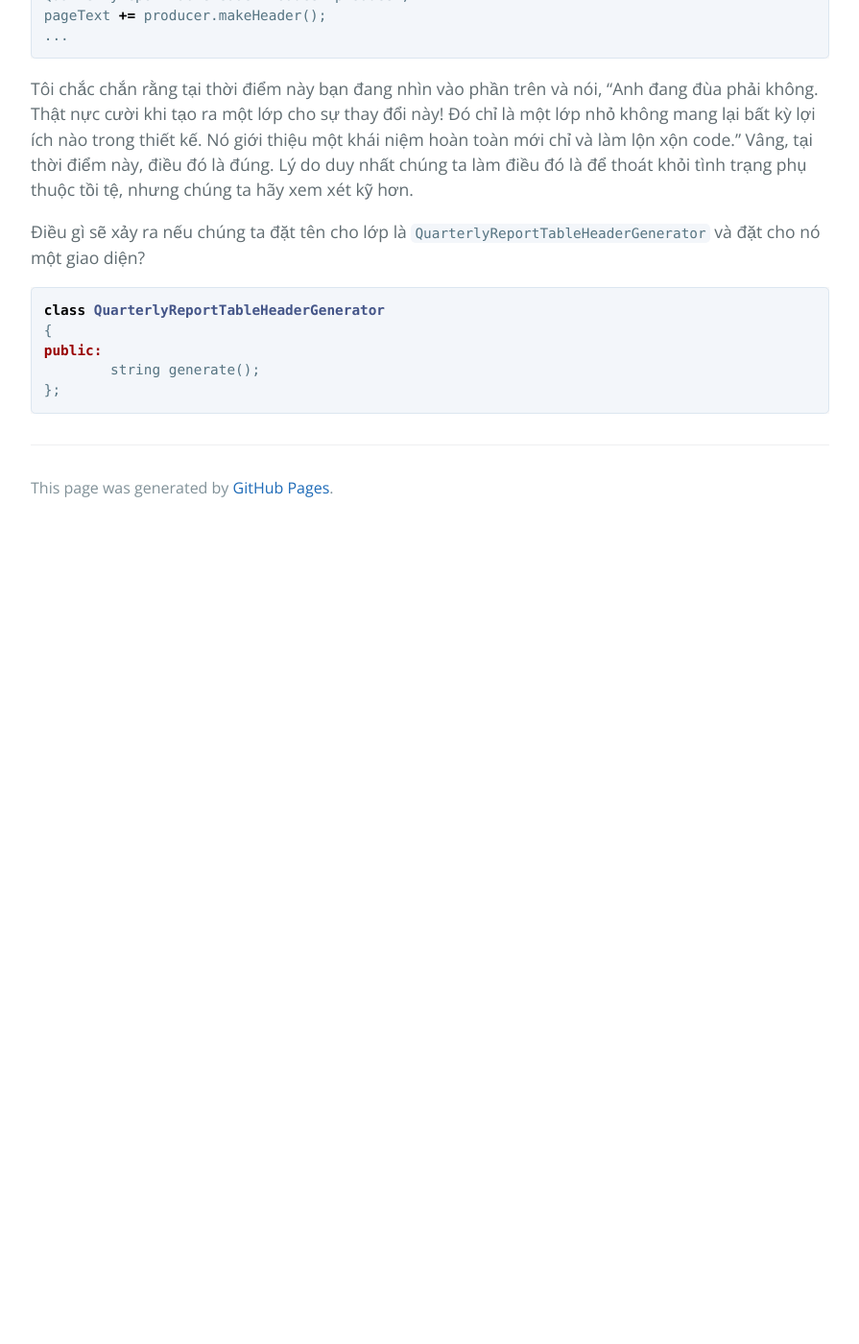
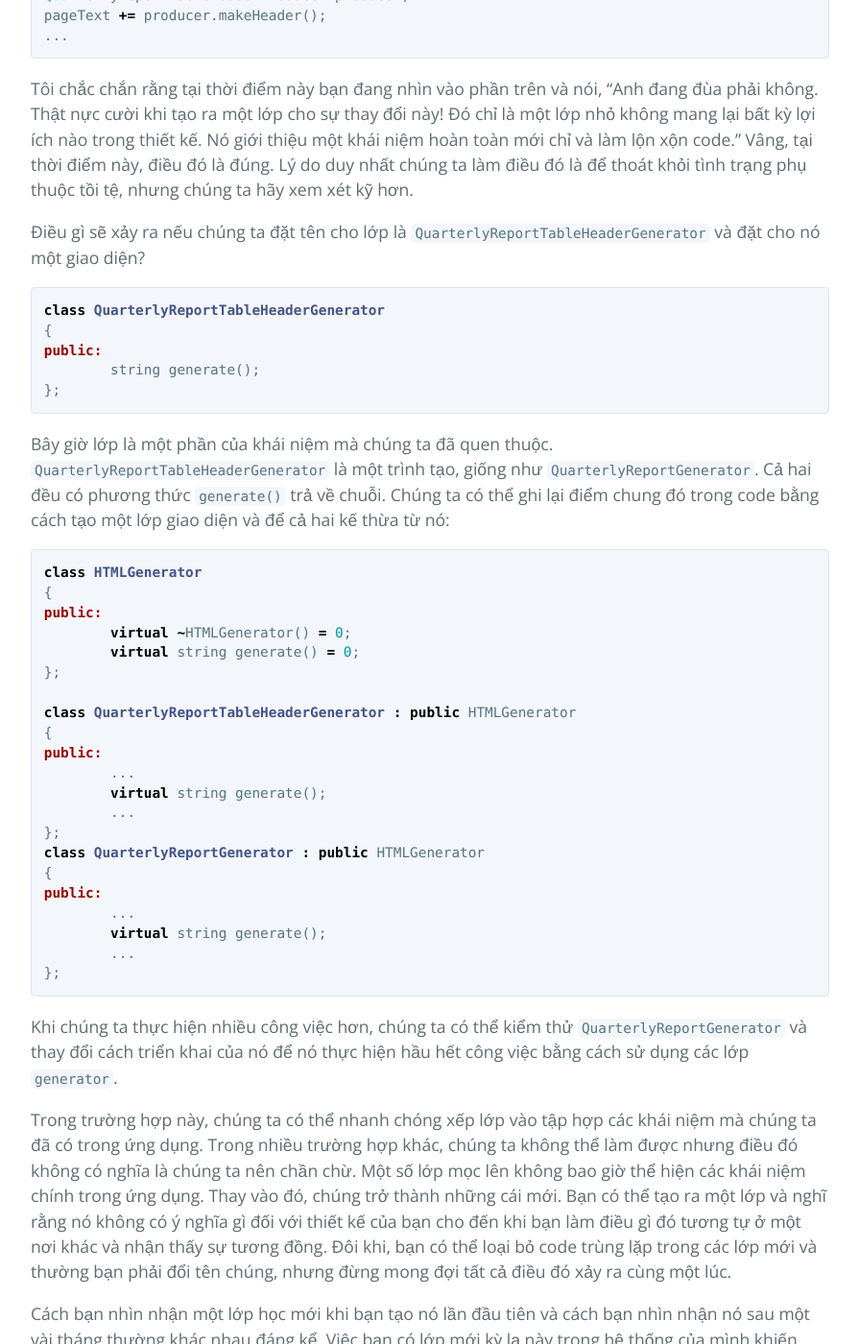
Before and after one commit to HaiBV/haibv.github.io, a Jekyll site: the page built from working-effectively-with-legacy-code/chapter-6-i-dont-have-much-time-and-i-have-to-change-it.md.md, in a window 1280 px wide and 1400 px high, scrolled down 7928 px. Shown: the whole window at 96% size, without its empty margins (192-1087 px from the left). Built offline with Jekyll 4.4.1, drawn with Linux system fonts in a browser that asks for light colours; our own code applies the rules of GitHub Pages for plain Markdown files; before the commit the page ends 8480 px from its top, so only the background shows below that; some of the changed text lies outside the part shown.

Commit message:
Book - Working Efectively with Legacy Code - P2 - C6

````diff
--- a/working-effectively-with-legacy-code/chapter-6-i-dont-have-much-time-and-i-have-to-change-it.md.md
+++ b/working-effectively-with-legacy-code/chapter-6-i-dont-have-much-time-and-i-have-to-change-it.md.md
@@ -221,3 +221,37 @@ public:
 	string generate();
 };
 ```
+
+Bây giờ lớp là một phần của khái niệm mà chúng ta đã quen thuộc. `QuarterlyReportTableHeaderGenerator` là một trình tạo, giống như `QuarterlyReportGenerator`. Cả hai đều có phương thức `generate()` trả về chuỗi. Chúng ta có thể ghi lại điểm chung đó trong code bằng cách tạo một lớp giao diện và để cả hai kế thừa từ nó:
+
+```cpp
+class HTMLGenerator
+{
+public:
+	virtual ~HTMLGenerator() = 0;
+	virtual string generate() = 0;
+};
+
+class QuarterlyReportTableHeaderGenerator : public HTMLGenerator
+{
+public:
+	...
+	virtual string generate();
+	...
+};
+class QuarterlyReportGenerator : public HTMLGenerator
+{
+public:
+	...
+	virtual string generate();
+	...
+};
+```
+
+Khi chúng ta thực hiện nhiều công việc hơn, chúng ta có thể kiểm thử `QuarterlyReportGenerator` và thay đổi cách triển khai của nó để nó thực hiện hầu hết công việc bằng cách sử dụng các lớp `generator`.
+
+Trong trường hợp này, chúng ta có thể nhanh chóng xếp lớp vào tập hợp các khái niệm mà chúng ta đã có trong ứng dụng. Trong nhiều trường hợp khác, chúng ta không thể làm được nhưng điều đó không có nghĩa là chúng ta nên chần chừ. Một số lớp mọc lên không bao giờ thể hiện các khái niệm chính trong ứng dụng. Thay vào đó, chúng trở thành những cái mới. Bạn có thể tạo ra một lớp và nghĩ rằng nó không có ý nghĩa gì đối với thiết kế của bạn cho đến khi bạn làm điều gì đó tương tự ở một nơi khác và nhận thấy sự tương đồng. Đôi khi, bạn có thể loại bỏ code trùng lặp trong các lớp mới và thường bạn phải đổi tên chúng, nhưng đừng mong đợi tất cả điều đó xảy ra cùng một lúc.
+
+Cách bạn nhìn nhận một lớp học mới khi bạn tạo nó lần đầu tiên và cách bạn nhìn nhận nó sau một vài tháng thường khác nhau đáng kể. Việc bạn có lớp mới kỳ lạ này trong hệ thống của mình khiến bạn phải suy nghĩ rất nhiều. Khi cần thực hiện một thay đổi gần với nó, bạn có thể bắt đầu suy nghĩ xem liệu sự thay đổi đó có phải là một phần của khái niệm mới hay liệu khái niệm đó có cần thay đổi một chút hay không. Đây là một phần của quá trình thiết kế đang diễn ra.
+
+Về cơ bản có hai trường hợp dẫn chúng ta đến _Ươm mầm lớp_. Trường hợp thứ nhất, những thay đổi của bạn sẽ dẫn đến việc thêm một trách nhiệm hoàn toàn mới vào một trong các lớp của mình. Ví dụ: trong phần mềm khai thuế, một số khoản khấu trừ nhất định có thể không thực hiện được vào những thời điểm nhất định trong năm. Bạn có thể xem cách thêm kiểm tra ngày vào lớp `TaxCalculator`, nhưng việc kiểm tra đó nằm ngoài trách nhiệm chính của `TaxCalculator`: tính thuế? Có lẽ nó nên ở một lớp mới. Trường hợp còn lại là trường hợp mà chúng ta lấy ví dụ ở đầu chương này. Chúng ta có một số chức năng nhỏ mà có thể đưa vào lớp hiện có, nhưng không thể đưa lớp đó vào kiểm thử khai thác. Nếu ít nhất có thể biên dịch chúng để khai thác, chúng ta có thể thử sử dụng _Ươm mầm phương thức_, nhưng thậm chị đôi khi chúng ta không may mắn như vậy.
````
